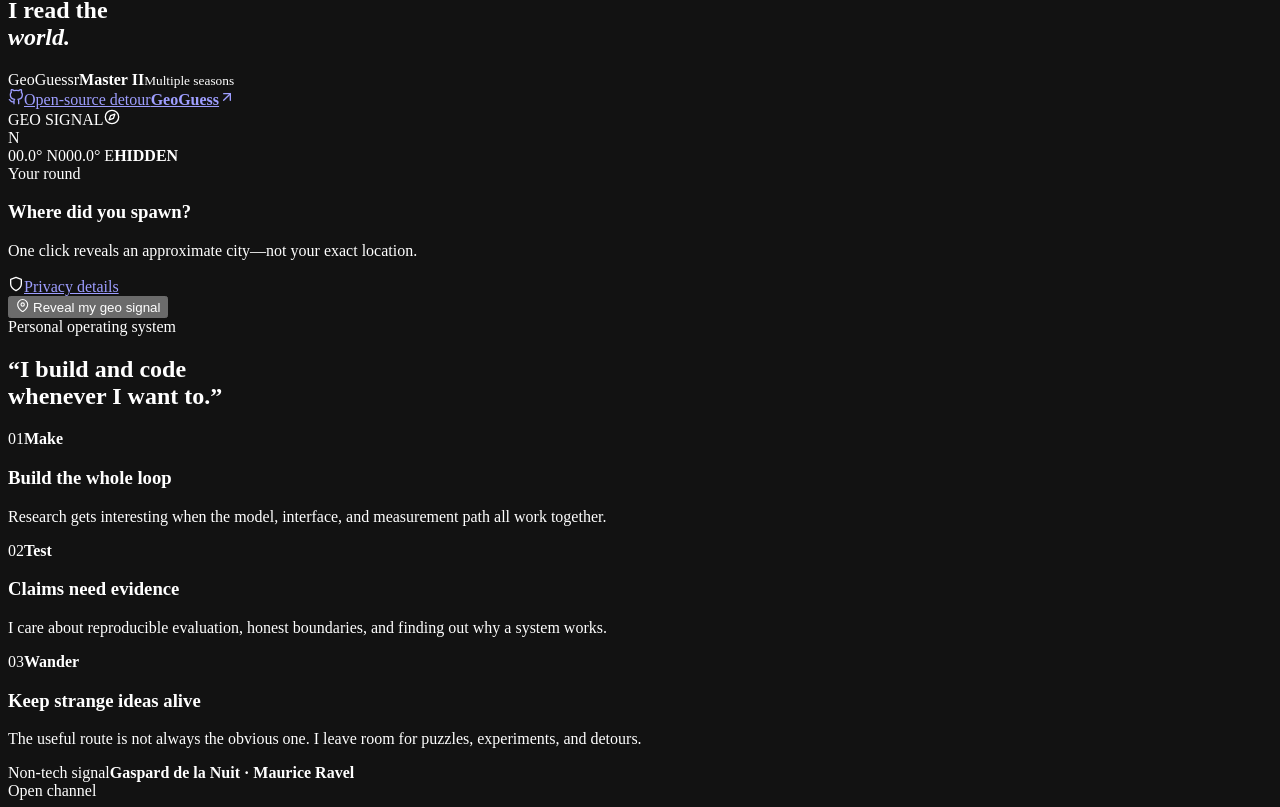
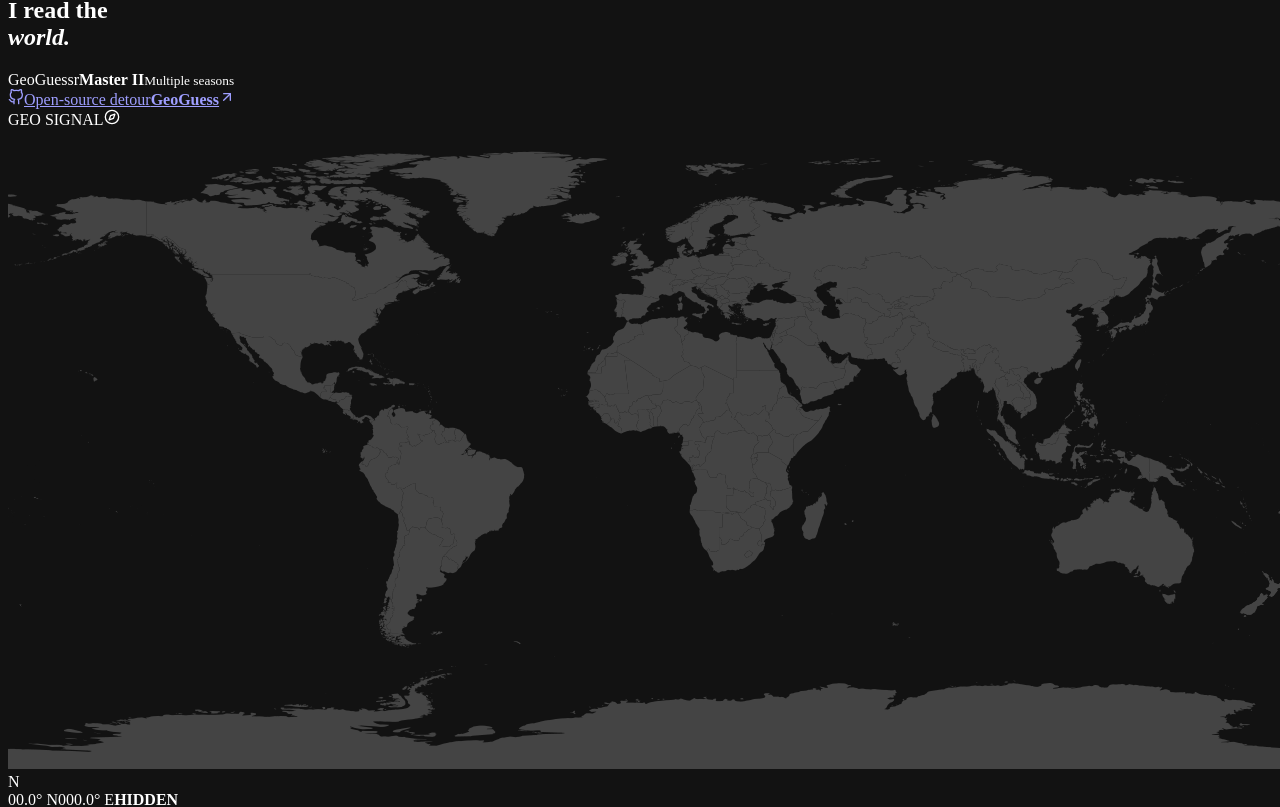
Before and after one commit to Anormalm/anormalm.github.io, a React (Vite) app: page / in a window 1280 px wide. Shown: the part 1116-1923 px from the top of the page. Built offline with nearby package versions, Linux system fonts and the light colour scheme.

Commit message:
Add world map to GeoGuessr signal

```diff
--- a/src/components/GeoSignal.jsx
+++ b/src/components/GeoSignal.jsx
@@ -111,8 +111,15 @@ const GeoSignal = () => {
             </div>
 
             <div className="geo-grid">
-              <span className="geo-orbit geo-orbit-one" />
-              <span className="geo-orbit geo-orbit-two" />
+              <img
+                className="geo-world-map"
+                src="/world-map-equirectangular.png"
+                alt=""
+                width="1280"
+                height="640"
+                loading="lazy"
+                decoding="async"
+              />
               <span className="geo-crosshair geo-crosshair-x" />
               <span className="geo-crosshair geo-crosshair-y" />
               <span className="geo-north">N</span>
--- a/src/index.css
+++ b/src/index.css
@@ -1471,21 +1471,30 @@
 .geo-grid::before {
   content: "";
   position: absolute;
-  inset: 8%;
-  z-index: -1;
-  border: 1px solid rgba(75, 144, 255, 0.22);
-  border-radius: 50%;
-  box-shadow: inset 0 0 70px rgba(75, 144, 255, 0.05), 0 0 80px rgba(75, 144, 255, 0.04);
-}
-
-.geo-orbit,
+  inset: 0;
+  z-index: 1;
+  pointer-events: none;
+  background: radial-gradient(circle at center, transparent 38%, rgba(5, 11, 19, 0.34) 100%);
+  box-shadow: inset 0 0 80px rgba(5, 11, 19, 0.32);
+}
+
 .geo-crosshair,
 .geo-sweep,
 .geo-marker,
 .geo-north { position: absolute; }
-.geo-orbit { z-index: 1; border: 1px dashed rgba(118, 182, 255, 0.24); border-radius: 50%; }
-.geo-orbit-one { width: min(68%, 430px); aspect-ratio: 1; top: 50%; left: 50%; transform: translate(-50%, -50%) rotateX(62deg); }
-.geo-orbit-two { width: min(46%, 290px); aspect-ratio: 1; top: 50%; left: 50%; border-color: rgba(255, 128, 87, 0.27); transform: translate(-50%, -50%); }
+
+.geo-world-map {
+  position: absolute;
+  inset: 0;
+  z-index: 0;
+  width: 100%;
+  height: 100%;
+  object-fit: fill;
+  opacity: 0.42;
+  filter: brightness(0) saturate(100%) invert(64%) sepia(40%) saturate(2766%) hue-rotate(184deg) brightness(102%) contrast(101%);
+  mix-blend-mode: screen;
+}
+
 .geo-crosshair { z-index: 1; background: rgba(118, 182, 255, 0.17); }
 .geo-crosshair-x { left: 0; right: 0; top: 50%; height: 1px; }
 .geo-crosshair-y { top: 0; bottom: 0; left: 50%; width: 1px; }
@@ -1524,9 +1533,11 @@
 
 .geo-brief {
   display: flex;
+  min-width: 0;
   flex-direction: column;
   padding: clamp(1.6rem, 4vw, 3rem);
   border-left: 1px solid rgba(118, 182, 255, 0.2);
+  container-type: inline-size;
   background:
     repeating-linear-gradient(to bottom, transparent 0 39px, rgba(118, 182, 255, 0.045) 40px),
     #0b1626;
@@ -1534,11 +1545,20 @@
 
 .geo-round-label { font-family: var(--font-mono); font-size: 8px; font-weight: 600; letter-spacing: 0.2em; text-transform: uppercase; color: #76b6ff; }
 .geo-prompt,
-.geo-result { margin-top: auto; margin-bottom: auto; padding: 3rem 0; }
+.geo-result { width: 100%; min-width: 0; margin-top: auto; margin-bottom: auto; padding: 3rem 0; }
 .geo-prompt h3,
-.geo-result h3 { font-family: var(--font-display); font-size: clamp(2.5rem, 5vw, 4.8rem); font-weight: 750; line-height: 0.88; letter-spacing: -0.065em; }
+.geo-result h3 {
+  max-width: 100%;
+  overflow-wrap: anywhere;
+  font-family: var(--font-display);
+  font-size: clamp(2.15rem, 4vw, 4.2rem);
+  font-size: clamp(2.15rem, 12cqi, 4.2rem);
+  font-weight: 750;
+  line-height: 0.9;
+  letter-spacing: -0.065em;
+}
 .geo-prompt p,
-.geo-result > p { margin-top: 1rem; font-size: 0.9rem; line-height: 1.65; color: #9faec2; }
+.geo-result > p { max-width: 100%; margin-top: 1rem; overflow-wrap: anywhere; font-size: 0.9rem; line-height: 1.65; color: #9faec2; }
 .geo-result > span { display: block; margin-bottom: 0.8rem; font-family: var(--font-mono); font-size: 8px; letter-spacing: 0.18em; text-transform: uppercase; color: #23d39b; }
 .geo-result-meta { display: flex; flex-wrap: wrap; gap: 0.65rem; margin-top: 1.4rem; }
 .geo-result-meta span { padding: 0.55rem 0.7rem; border: 1px solid rgba(255, 255, 255, 0.12); border-radius: 999px; font-family: var(--font-mono); font-size: 7px; letter-spacing: 0.11em; text-transform: uppercase; color: #8fa2bd; }
```
Also changed, not shown: public/world-map-equirectangular.png (added).
